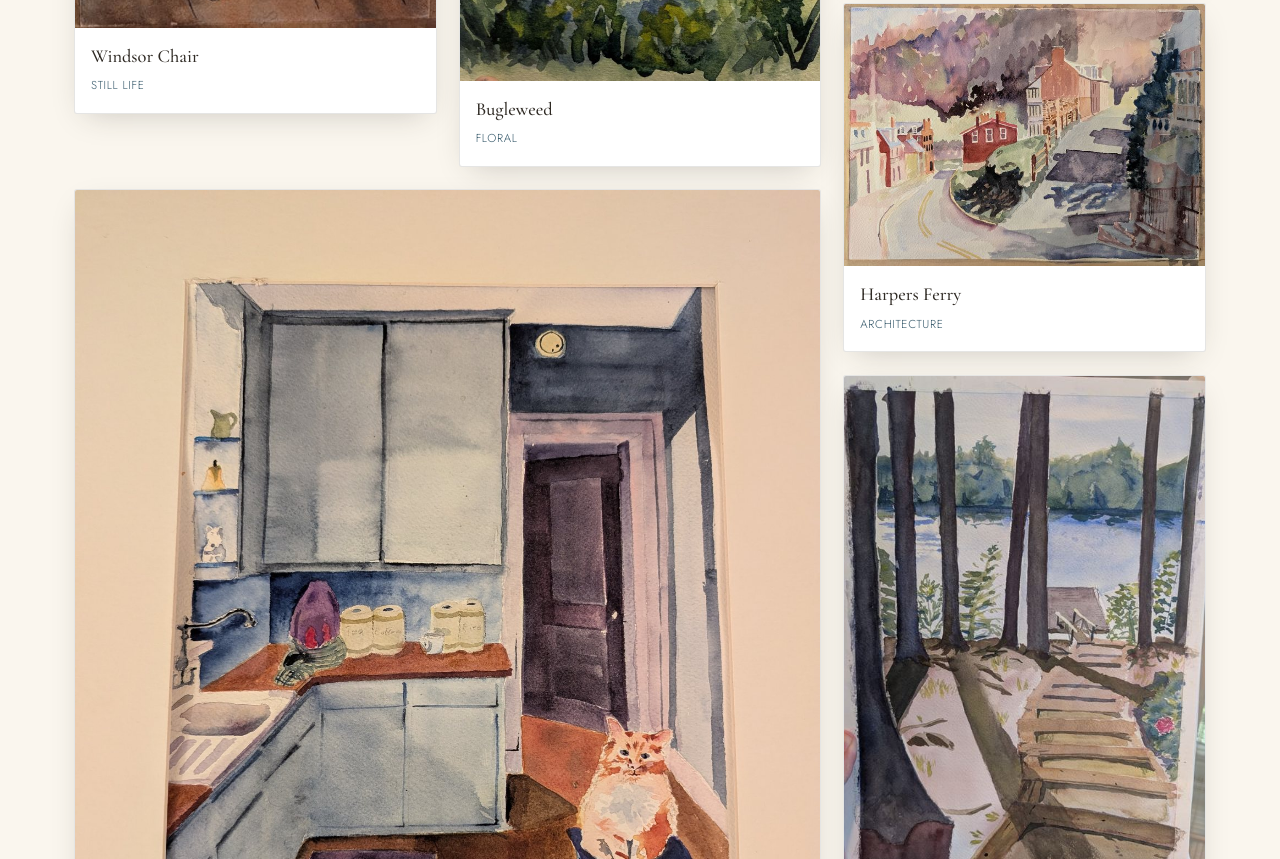
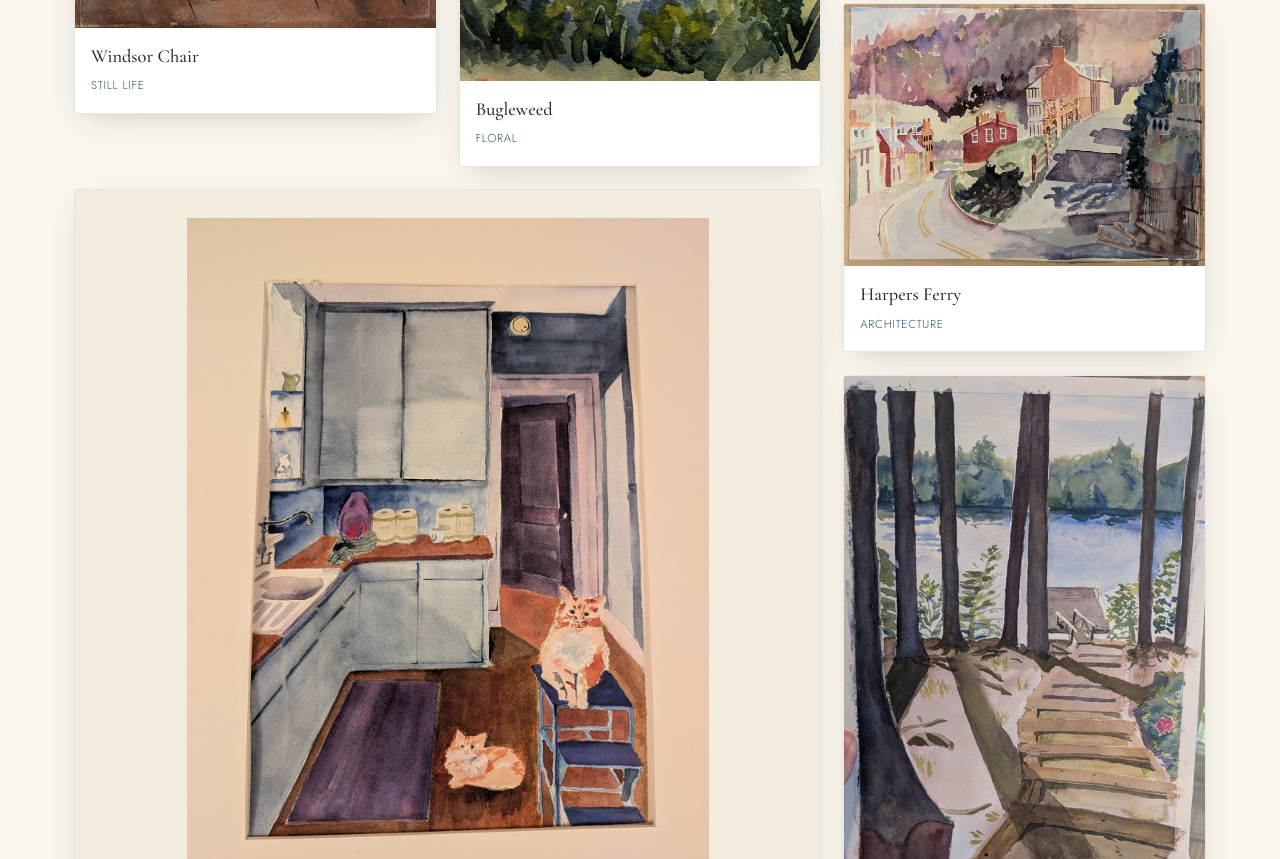
Before and after one commit to ajmers/coldspringwatercolor, a plain HTML site: page index.html in a window 1280 px wide. Shown: the part 3621-4480 px from the top of the page. Drawn offline with nearby package versions, Linux system fonts and the light colour scheme; files whose address does not match are found by name.

Commit message:
Mat tall large paintings so they aren't oversized
Co-Authored-By: Claude Opus 5.5 <noreply@anthropic.com>

```diff
--- a/script.js
+++ b/script.js
@@ -41,7 +41,10 @@
     var img = document.createElement("img");
     // Large cards display wider than the thumbnails, so use the full image.
     img.src = "images/" + (art.large ? "full" : "thumb") + "/" + art.slug + ".jpg";
-    img.addEventListener("load", layoutMasonry);
+    img.addEventListener("load", function () {
+      card.classList.toggle("is-tall", img.naturalHeight > img.naturalWidth);
+      layoutMasonry();
+    });
     img.alt = art.title + " — original watercolor painting, " + art.category.toLowerCase();
     img.loading = "lazy";
 
--- a/styles.css
+++ b/styles.css
@@ -198,6 +198,11 @@ p { margin: 0 0 1em; color: var(--ink-soft); }
 @media (min-width: 640px) {
   .masonry { grid-template-columns: repeat(2, 1fr); }
   .art-card.is-large { grid-column: span 2; }
+  /* Tall paintings at full double width are too big, so mat them down. */
+  .art-card.is-large.is-tall img {
+    padding: 28px 15%;
+    background: var(--paper-deep);
+  }
 }
 @media (min-width: 980px) { .masonry { grid-template-columns: repeat(3, 1fr); } }
 
```
